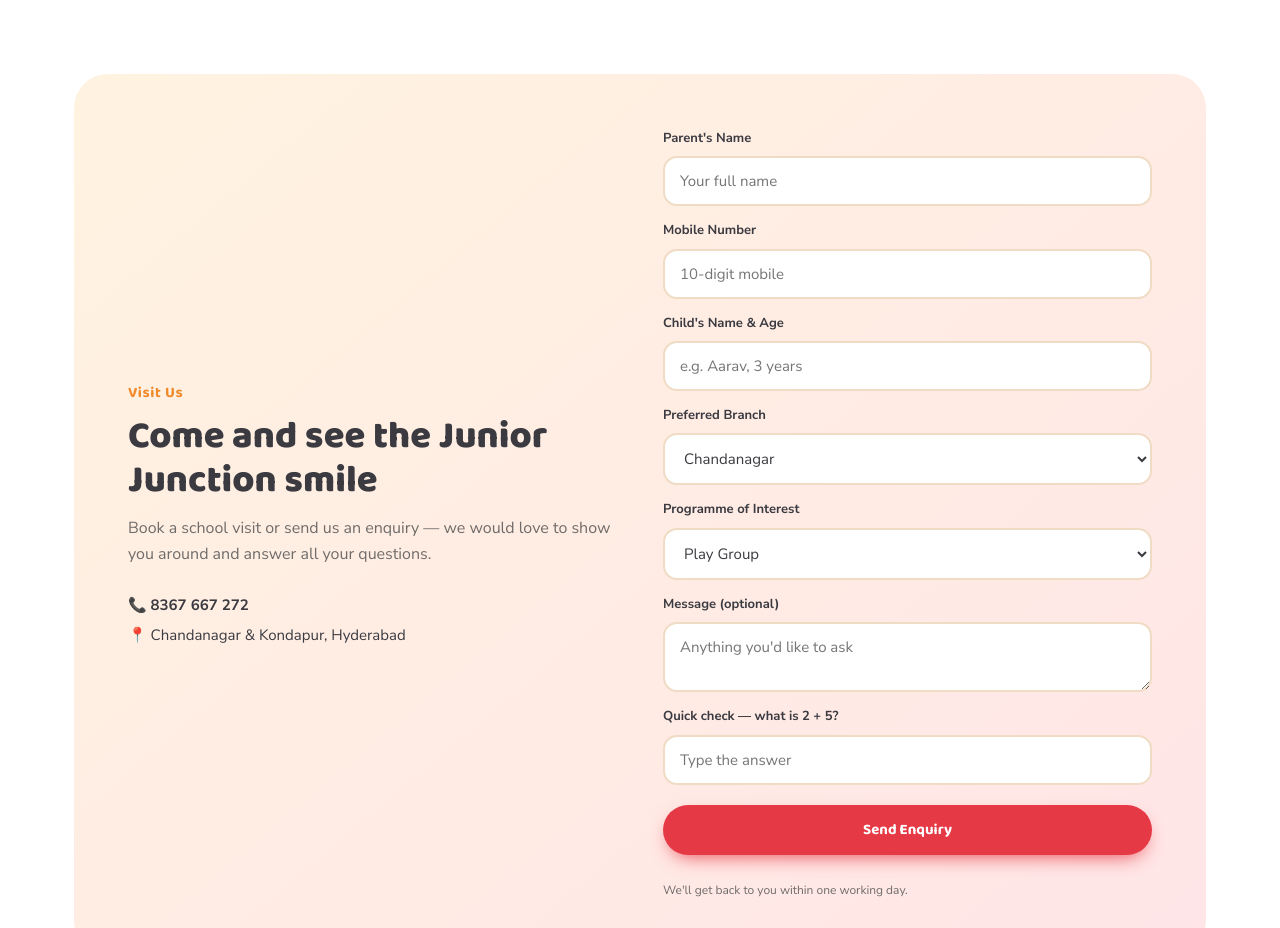
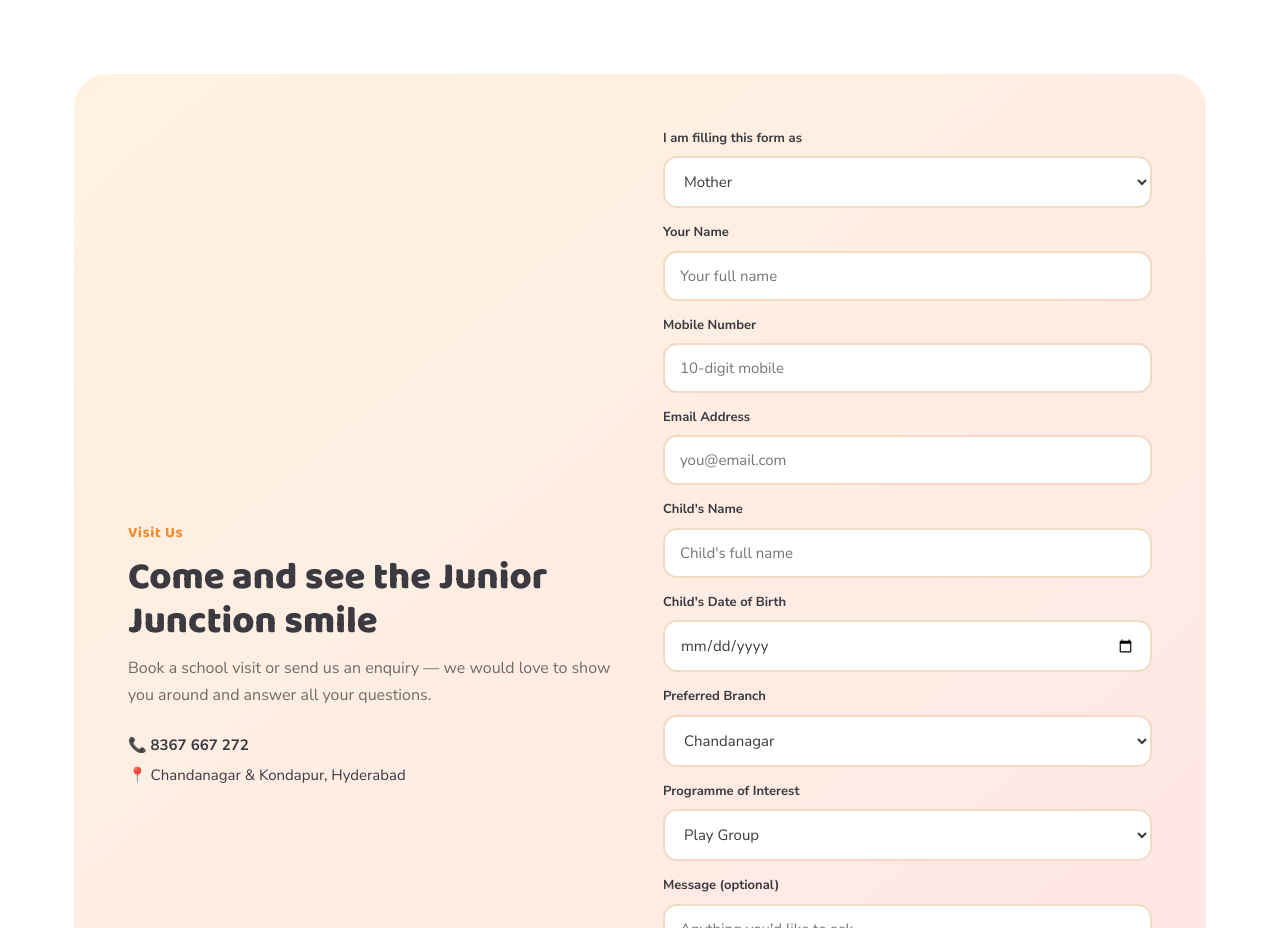
Before and after one commit to BrowniePointHyd/schoolweb, a plain HTML site: page index.html in a window 1280 px wide. Shown: the part 4300-5228 px from the top of the page. Drawn offline with Linux system fonts and the light colour scheme.

Commit message:
index.html

```diff
--- a/index.html
+++ b/index.html
@@ -558,12 +558,22 @@
         </div>
       </div>
       <form id="inqForm" onsubmit="return submitInquiry(event)">
-        <label for="pn">Parent's Name</label>
+        <label for="rel">I am filling this form as</label>
+        <select id="rel">
+          <option value="Mother">Mother</option>
+          <option value="Father">Father</option>
+          <option value="Guardian">Guardian</option>
+        </select>
+        <label for="pn">Your Name</label>
         <input id="pn" required placeholder="Your full name" />
         <label for="ph">Mobile Number</label>
         <input id="ph" required type="tel" placeholder="10-digit mobile" />
-        <label for="cn">Child's Name &amp; Age</label>
-        <input id="cn" placeholder="e.g. Aarav, 3 years" />
+        <label for="em">Email Address</label>
+        <input id="em" type="email" placeholder="you@email.com" />
+        <label for="cn">Child's Name</label>
+        <input id="cn" placeholder="Child's full name" />
+        <label for="dob">Child's Date of Birth</label>
+        <input id="dob" type="date" />
         <label for="br">Preferred Branch</label>
         <select id="br">
           <option value="chandanagar">Chandanagar</option>
@@ -701,9 +711,12 @@
     btn.textContent = "Sending…";
 
     const payload = {
+      relation:    document.getElementById('rel').value,
       parent_name: name,
       phone:       phone,
+      email:       document.getElementById('em').value.trim(),
       child:       document.getElementById('cn').value.trim(),
+      dob:         document.getElementById('dob').value,
       branch:      document.getElementById('br').value,
       programme:   document.getElementById('pg').value,
       message:     document.getElementById('msg').value.trim(),
```
